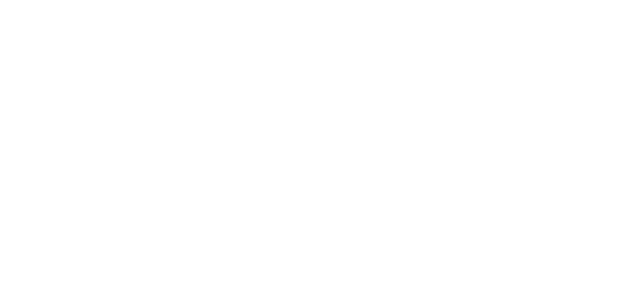
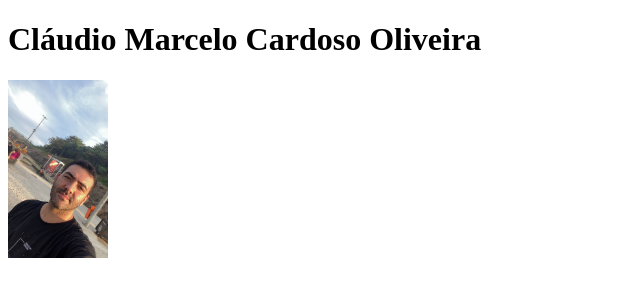
Before and after one commit to Cmcardosoo/Cmcardosoo-github.io, a plain HTML site: page index.html in a window 1280 px wide. Shown: the whole page, without its empty margins (0-640 px from the left). Drawn offline with Linux system fonts and the light colour scheme.

Commit message:
Colocando Foto

```diff
--- a/index.html
+++ b/index.html
@@ -6,5 +6,8 @@
     <meta name="viewport" content="width=device-width, initial-scale=1.0" />
     <title>Cláudio Marcelo Cardoso Oliveira</title>
   </head>
-  <body></body>
+  <body>
+    <h1>Cláudio Marcelo Cardoso Oliveira</h1>
+    <img src="cm.jpg" alt="cmfoto" width="100" />
+  </body>
 </html>
```
